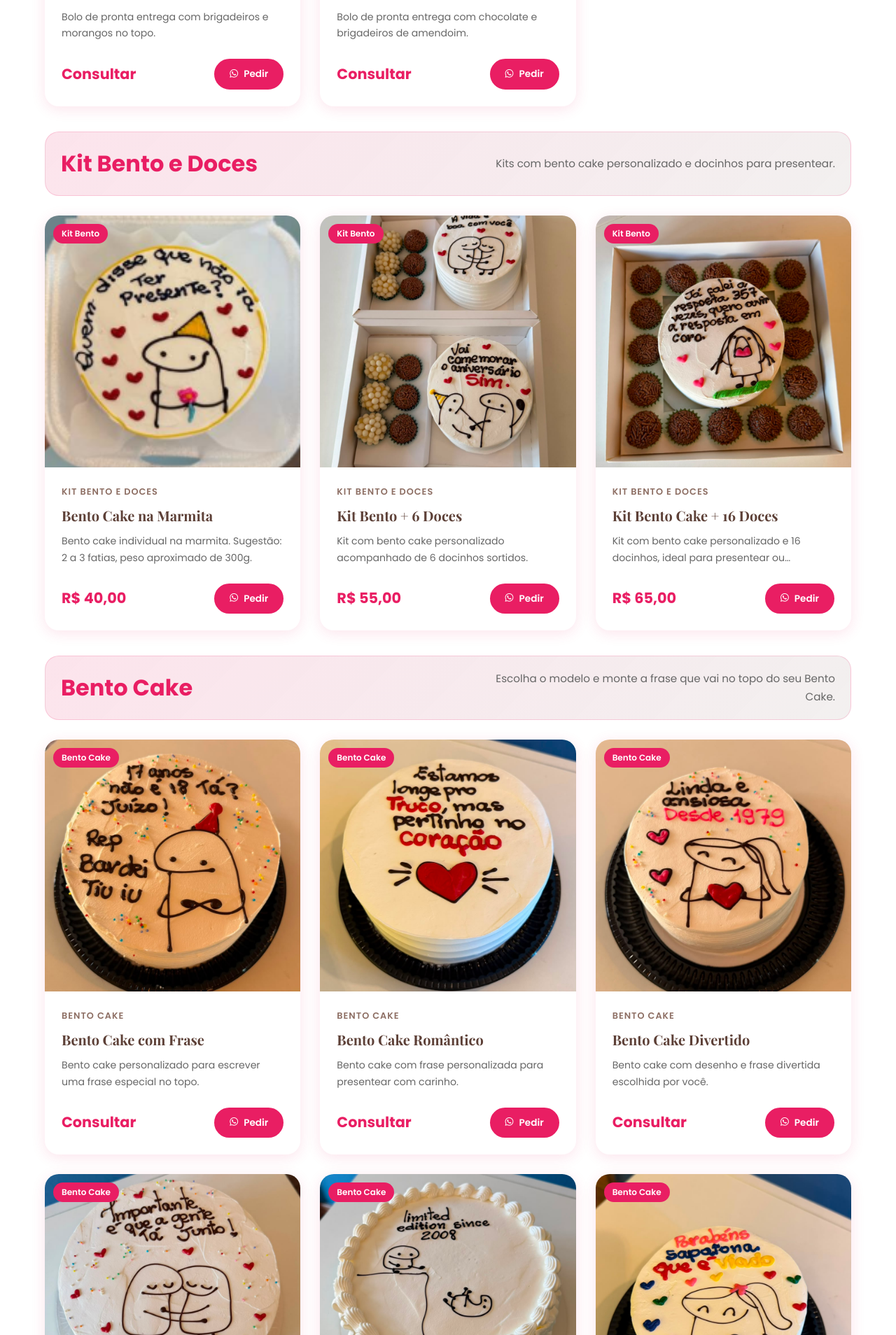
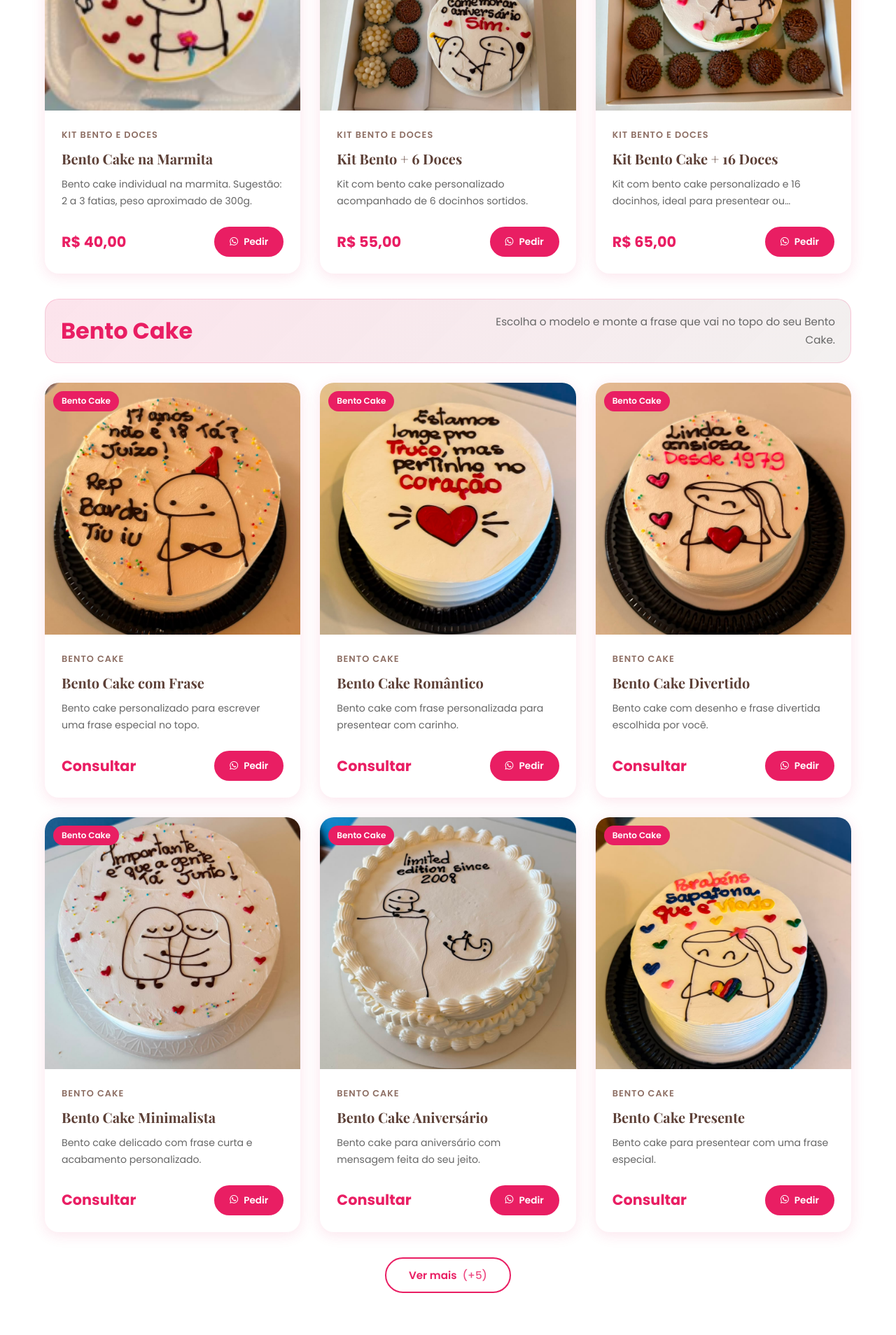
Before and after one commit to Sthevan23/confeitaria, a PHP site: page / in a window 1280 px wide. Shown: the part 4387-6295 px from the top of the page at 70% size. Run offline with PHP 8.4, Linux system fonts and the light colour scheme; some web fonts are replaced.

Commit message:
adc botao de ver mais

```diff
--- a/index.html
+++ b/index.html
@@ -27,7 +27,7 @@
   <link rel="stylesheet" href="https://cdnjs.cloudflare.com/ajax/libs/font-awesome/6.5.1/css/all.min.css">
 
   <!-- Estilos -->
-  <link rel="stylesheet" href="style.css?v=22">
+  <link rel="stylesheet" href="style.css?v=24">
 </head>
 <body>
 
@@ -704,6 +704,6 @@
 
   <!-- Scripts -->
   <script src="js/storage.js?v=36"></script>
-  <script src="script.js?v=36"></script>
+  <script src="script.js?v=39"></script>
 </body>
 </html>
--- a/script.js
+++ b/script.js
@@ -240,6 +240,7 @@ function initScrollReveal() {
 
 /* --- Produtos --- */
 function initProducts() {
+  const PRODUCTS_PER_PAGE = 6;
   const categories = Storage.getCategories();
   const filterContainer = document.getElementById('category-filter');
   const grid = document.getElementById('products-grid');
@@ -253,6 +254,7 @@ function initProducts() {
     ...categoriesWithProducts.filter(cat => !categoryOrder.includes(cat.id)),
     galleryCategory
   ];
+  let activeCategory = 'all';
 
   function getCategoryName(categoryId) {
     return categories.find(cat => cat.id === categoryId)?.name || 'Cardápio';
@@ -313,13 +315,26 @@ function initProducts() {
     `;
   }
 
-  function renderProductCard(product) {
+  function renderLoadMoreButton(categoryId, totalItems) {
+    if (totalItems <= PRODUCTS_PER_PAGE) return '';
+    const remaining = totalItems - PRODUCTS_PER_PAGE;
+    return `
+      <div class="products-load-more reveal visible" data-category="${categoryId}">
+        <button type="button" class="products-load-more__btn" data-category="${categoryId}" data-shown="${PRODUCTS_PER_PAGE}" data-total="${totalItems}">
+          Ver mais <span>(+${remaining})</span>
+        </button>
+      </div>
+    `;
+  }
+
+  function renderProductCard(product, index = 0) {
     const categoryName = getCategoryName(product.categoryId);
     const badge = getBadge(product);
     const badgeClass = product.categoryId === 'cat3' ? ' product-card__badge--ready' : '';
+    const hiddenClass = index >= PRODUCTS_PER_PAGE ? ' product-card--paginated-hidden' : '';
 
     return `
-      <article class="product-card reveal visible" data-category="${product.categoryId}" data-product-id="${product.id}">
+      <article class="product-card reveal visible${hiddenClass}" data-category="${product.categoryId}" data-product-id="${product.id}" data-index="${index}">
         <div class="${getImageClass(product)}">
           <img src="${product.image}" alt="${product.name}">
           ${badge ? `<span class="product-card__badge${badgeClass}">${badge}</span>` : ''}
@@ -359,7 +374,7 @@ function initProducts() {
       </div>
       <div class="menu-gallery-showcase reveal visible" data-category="gallery">
         ${galleryImages.map((item, index) => `
-          <article class="menu-gallery-card" data-gallery-product='${JSON.stringify(item)}'>
+          <article class="menu-gallery-card${index >= PRODUCTS_PER_PAGE ? ' menu-gallery-card--paginated-hidden' : ''}" data-gallery-product='${JSON.stringify(item)}' data-category="gallery" data-index="${index}">
             <div class="menu-gallery-card__image">
               <img src="${item.image}" alt="${item.name}" decoding="async">
               <span>Inspiração ${String(index + 1).padStart(2, '0')}</span>
@@ -372,6 +387,7 @@ function initProducts() {
           </article>
         `).join('')}
       </div>
+      ${renderLoadMoreButton('gallery', galleryImages.length)}
     `;
   }
 
@@ -389,12 +405,14 @@ function initProducts() {
         <p>${category.id === 'cat3' ? 'Bolos prontos, kits e opção de montar para retirar no mesmo dia.' : category.id === 'cat4' ? 'Escolha o modelo e monte a frase que vai no topo do seu Bento Cake.' : category.id === 'cat5' ? 'Modelos especiais para inspirar sua encomenda personalizada.' : category.id === 'cat6' ? 'Kits com bento cake personalizado e docinhos para presentear.' : 'Opções feitas sob encomenda para momentos especiais.'}</p>
       </div>
       ${category.id === 'cat3' ? renderReadyDeliveryInfo() : ''}
-      ${categoryProducts.map(renderProductCard).join('')}
+      ${categoryProducts.map((product, index) => renderProductCard(product, index)).join('')}
+      ${renderLoadMoreButton(category.id, categoryProducts.length)}
     `;
   }).join('');
 
   const cards = grid.querySelectorAll('.product-card');
-  const groupTitles = grid.querySelectorAll('.products-group-title, .ready-delivery-info, .menu-gallery-showcase');
+  const galleryCards = grid.querySelectorAll('.menu-gallery-card');
+  const groupTitles = grid.querySelectorAll('.products-group-title, .ready-delivery-info, .menu-gallery-showcase, .products-load-more');
 
   // Filtros de categoria
   orderedCategories.forEach(cat => {
@@ -425,15 +443,69 @@ function initProducts() {
   }
 
   function filterProducts(category = 'all') {
+    activeCategory = category;
+
     cards.forEach(card => {
-      const match = category === 'all' || card.dataset.category === category;
-      card.style.display = match ? '' : 'none';
+      const matchCategory = category === 'all' || card.dataset.category === category;
+      const matchPage = !card.classList.contains('product-card--paginated-hidden');
+      card.style.display = matchCategory && matchPage ? '' : 'none';
     });
+
+    galleryCards.forEach(card => {
+      const matchCategory = category === 'gallery';
+      const matchPage = !card.classList.contains('menu-gallery-card--paginated-hidden');
+      card.style.display = matchCategory && matchPage ? '' : 'none';
+    });
+
     groupTitles.forEach(title => {
       const isGallery = title.dataset.category === 'gallery';
       const match = isGallery ? category === 'gallery' : category === 'all' || title.dataset.category === category;
-      title.style.display = match ? '' : 'none';
+
+      if (!match) {
+        title.style.display = 'none';
+        return;
+      }
+
+      if (title.classList.contains('products-load-more')) {
+        const btn = title.querySelector('.products-load-more__btn');
+        const shown = Number(btn?.dataset.shown || 0);
+        const total = Number(btn?.dataset.total || 0);
+        title.style.display = shown < total ? '' : 'none';
+        return;
+      }
+
+      title.style.display = '';
     });
+  }
+
+  function revealMoreItems(categoryId) {
+    const btn = grid.querySelector(`.products-load-more__btn[data-category="${categoryId}"]`);
+    if (!btn) return;
+
+    const shown = Number(btn.dataset.shown);
+    const total = Number(btn.dataset.total);
+    const nextShown = Math.min(shown + PRODUCTS_PER_PAGE, total);
+    const isGallery = categoryId === 'gallery';
+    const items = isGallery
+      ? grid.querySelectorAll(`.menu-gallery-card[data-category="${categoryId}"]`)
+      : grid.querySelectorAll(`.product-card[data-category="${categoryId}"]`);
+
+    items.forEach((item, index) => {
+      if (index < nextShown) {
+        item.classList.remove(isGallery ? 'menu-gallery-card--paginated-hidden' : 'product-card--paginated-hidden');
+      }
+    });
+
+    btn.dataset.shown = String(nextShown);
+    const remaining = total - nextShown;
+
+    if (remaining > 0) {
+      btn.innerHTML = `Ver mais <span>(+${remaining})</span>`;
+    } else {
+      btn.closest('.products-load-more')?.remove();
+    }
+
+    filterProducts(activeCategory);
   }
 
   filterProducts();
@@ -443,6 +515,13 @@ function initProducts() {
     filterContainer.querySelectorAll('.filter-btn').forEach(b => b.classList.remove('active'));
     e.target.classList.add('active');
     filterProducts(e.target.dataset.category);
+  });
+
+  grid.addEventListener('click', (e) => {
+    const loadMoreBtn = e.target.closest('.products-load-more__btn');
+    if (!loadMoreBtn) return;
+    e.preventDefault();
+    revealMoreItems(loadMoreBtn.dataset.category);
   });
 
   function getProductFromCard(card) {
@@ -584,6 +663,7 @@ function initFeatured() {
 let galleryItems = [];
 
 function initGallery() {
+  const GALLERY_PER_PAGE = 8;
   const products = Storage.getProducts();
   const galleryImages = Storage.getGallery().map((src, index) => {
     const product = products.find(p => p.image === src);
@@ -605,12 +685,58 @@ function initGallery() {
   );
 
   const grid = document.getElementById('gallery-grid');
+  if (!grid) return;
+
+  let shownCount = Math.min(GALLERY_PER_PAGE, galleryItems.length);
 
   grid.innerHTML = galleryItems.map((item, i) => `
-    <div class="galeria__item reveal" data-index="${i}">
+    <div class="galeria__item reveal${i >= GALLERY_PER_PAGE ? ' galeria__item--hidden' : ''}" data-index="${i}">
       <img src="${item.src}" alt="${item.product.name}" decoding="async">
     </div>
   `).join('');
+
+  let loadMoreWrap = document.getElementById('gallery-load-more');
+  if (!loadMoreWrap) {
+    loadMoreWrap = document.createElement('div');
+    loadMoreWrap.id = 'gallery-load-more';
+    loadMoreWrap.className = 'galeria__load-more';
+    grid.insertAdjacentElement('afterend', loadMoreWrap);
+  }
+
+  function updateLoadMoreButton() {
+    const remaining = galleryItems.length - shownCount;
+    if (remaining <= 0) {
+      loadMoreWrap.innerHTML = '';
+      loadMoreWrap.hidden = true;
+      return;
+    }
+
+    loadMoreWrap.hidden = false;
+    loadMoreWrap.innerHTML = `
+      <button type="button" class="galeria__load-more-btn" id="gallery-load-more-btn">
+        Ver mais <span>(+${remaining})</span>
+      </button>
+    `;
+  }
+
+  function revealMoreGallery() {
+    const nextShown = Math.min(shownCount + GALLERY_PER_PAGE, galleryItems.length);
+    grid.querySelectorAll('.galeria__item').forEach((item, index) => {
+      if (index < nextShown) {
+        item.classList.remove('galeria__item--hidden');
+        item.classList.add('visible');
+      }
+    });
+    shownCount = nextShown;
+    updateLoadMoreButton();
+  }
+
+  updateLoadMoreButton();
+
+  loadMoreWrap.addEventListener('click', (e) => {
+    if (!e.target.closest('#gallery-load-more-btn')) return;
+    revealMoreGallery();
+  });
 
   grid.querySelectorAll('img').forEach(img => {
     img.addEventListener('error', () => {
--- a/style.css
+++ b/style.css
@@ -702,6 +702,48 @@ em {
   gap: 28px;
 }
 
+.product-card--paginated-hidden,
+.menu-gallery-card--paginated-hidden {
+  display: none !important;
+}
+
+.products-load-more {
+  grid-column: 1 / -1;
+  display: flex;
+  justify-content: center;
+  margin: 8px 0 24px;
+}
+
+.products-load-more__btn {
+  display: inline-flex;
+  align-items: center;
+  justify-content: center;
+  gap: 8px;
+  min-width: 180px;
+  padding: 12px 28px;
+  border-radius: 50px;
+  border: 2px solid var(--rosa-escuro);
+  background: transparent;
+  color: var(--rosa-escuro);
+  font-family: var(--fonte-corpo);
+  font-size: 0.95rem;
+  font-weight: 600;
+  cursor: pointer;
+  transition: var(--transicao);
+}
+
+.products-load-more__btn span {
+  font-weight: 500;
+  opacity: 0.8;
+}
+
+.products-load-more__btn:hover {
+  background: var(--rosa-escuro);
+  color: var(--branco);
+  transform: translateY(-2px);
+  box-shadow: var(--sombra-hover);
+}
+
 .products-group-title {
   grid-column: 1 / -1;
   display: flex;
```
Also changed, not shown: other parts of style.css (+44 -0 lines).
